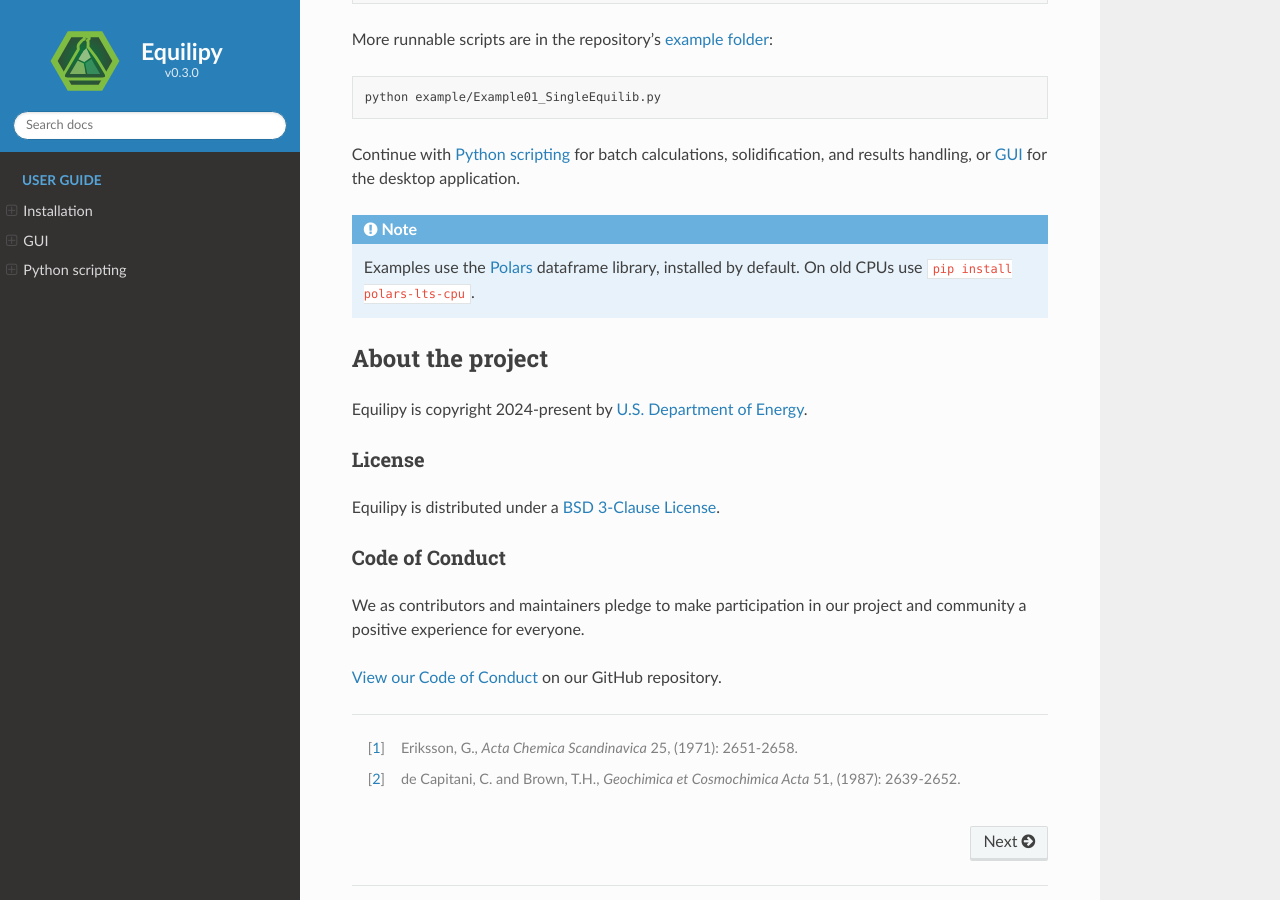
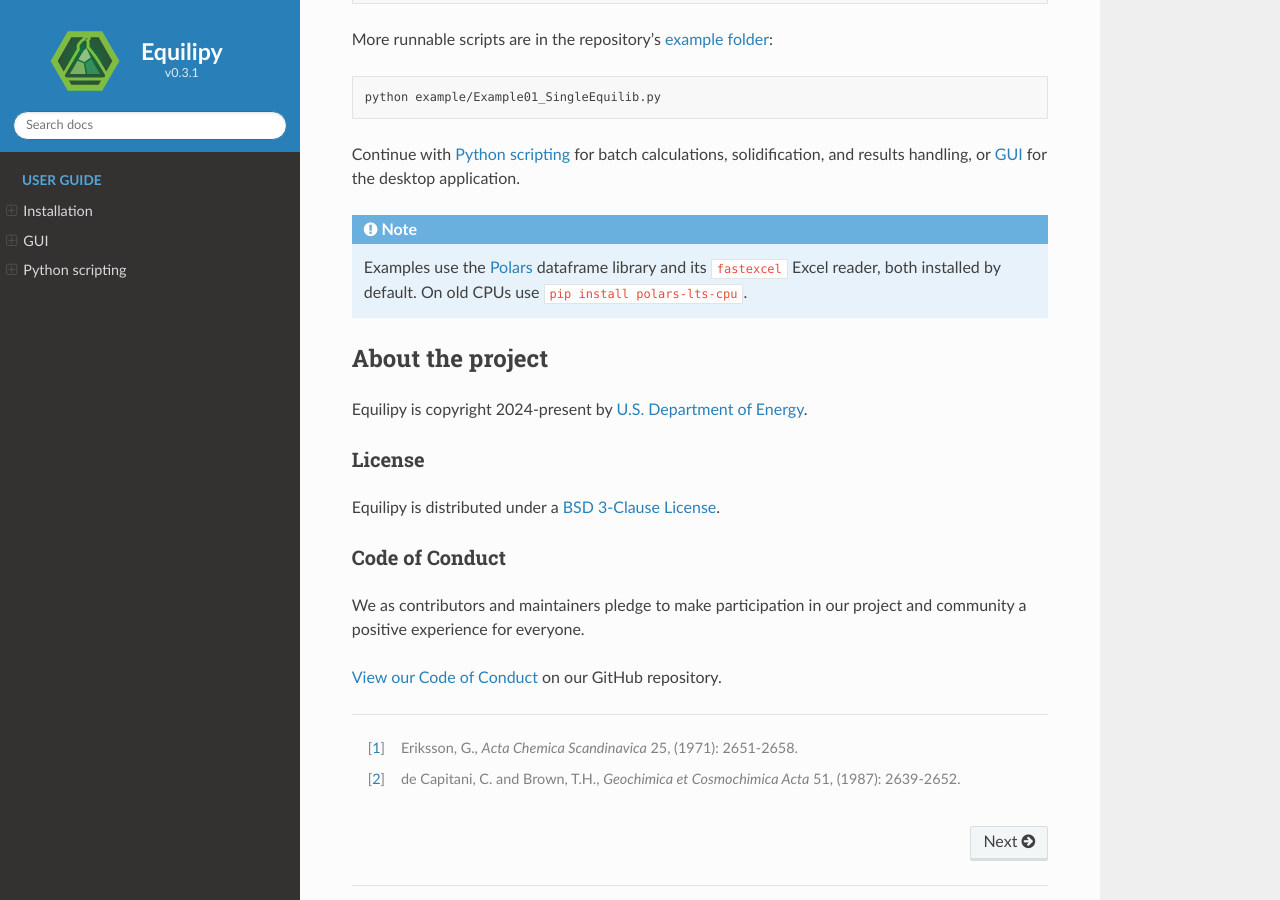
Before and after one commit to ORNL/Equilipy, a Sphinx documentation site: the page built from docs/index.md, in a window 1280 px wide and 900 px high, scrolled down 1758 px. Built offline with Sphinx 7.4.7 and the Read the Docs theme 3.1.0, drawn with Linux system fonts in a browser that asks for light colours.

Commit message:
v0.3.1 Bugfix: fastexcel included in dependencies

```diff
--- a/docs/index.md
+++ b/docs/index.md
@@ -100,8 +100,9 @@
 application.
 
 :::{note}
-Examples use the [Polars][polars] dataframe library, installed by default.
-On old CPUs use `pip install polars-lts-cpu`.
+Examples use the [Polars][polars] dataframe library and its `fastexcel`
+Excel reader, both installed by default. On old CPUs use
+`pip install polars-lts-cpu`.
 :::
 
 ## About the project
--- a/pyproject.toml
+++ b/pyproject.toml
@@ -19,7 +19,7 @@
 
 [project]
 name = "equilipy"
-version = "0.3.0"
+version = "0.3.1"
 authors = [
     {name = "Sunyong Kwon", email = "kwons@ornl.gov"},
 ]
@@ -31,6 +31,7 @@
     "numpy>=1.26",
     "regex>=2024.11",
     "polars>=1.0",
+    "fastexcel>=0.12",
     "tqdm>=4.64",
     "pydantic>=2.6",
     "joblib>=1.4",
```
Also changed, not shown: README.md (+4 -8 lines), docs/scripting/functions.md (+1 -1 lines), docs/scripting/hpc.md (+1 -1 lines).
